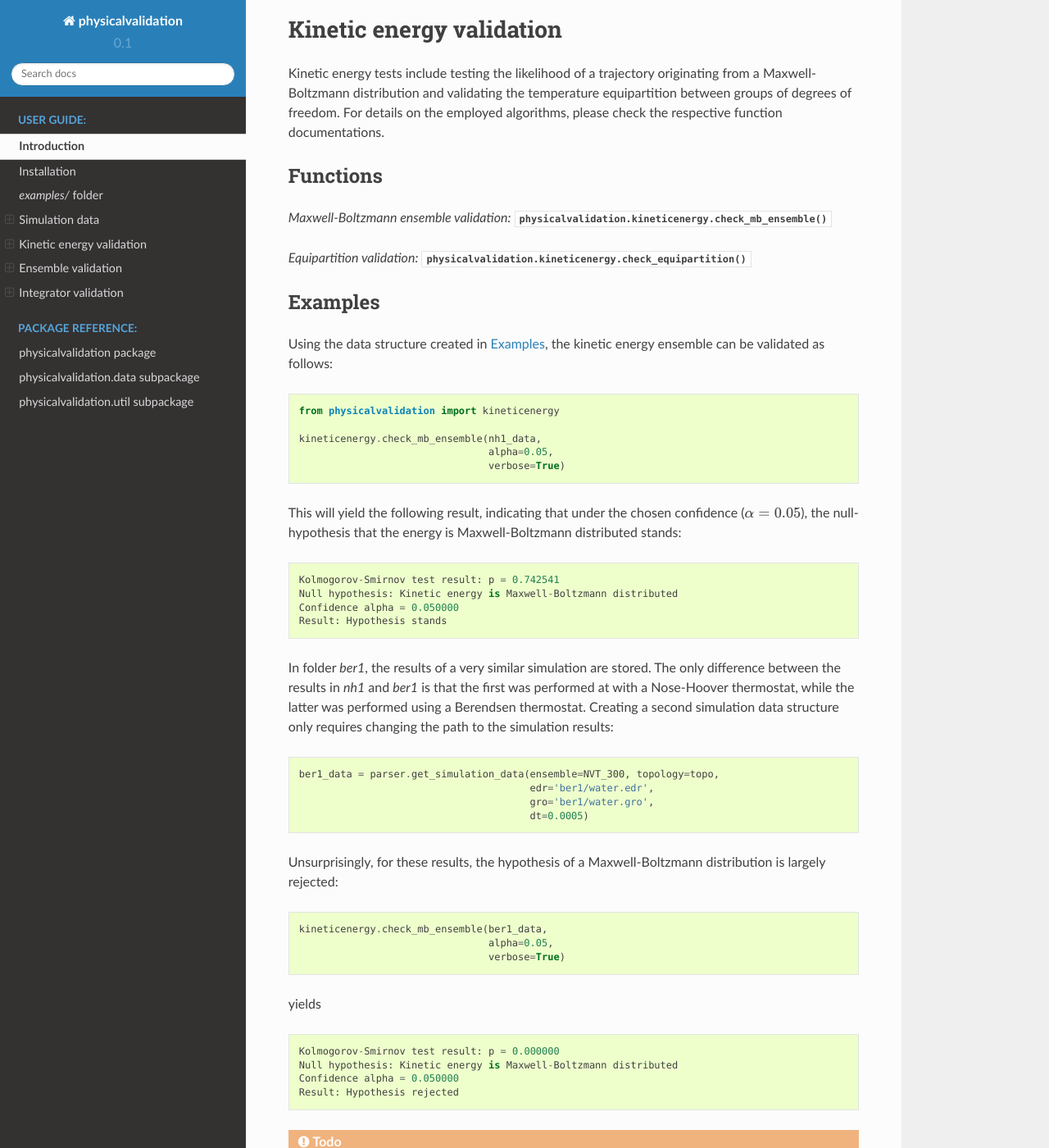
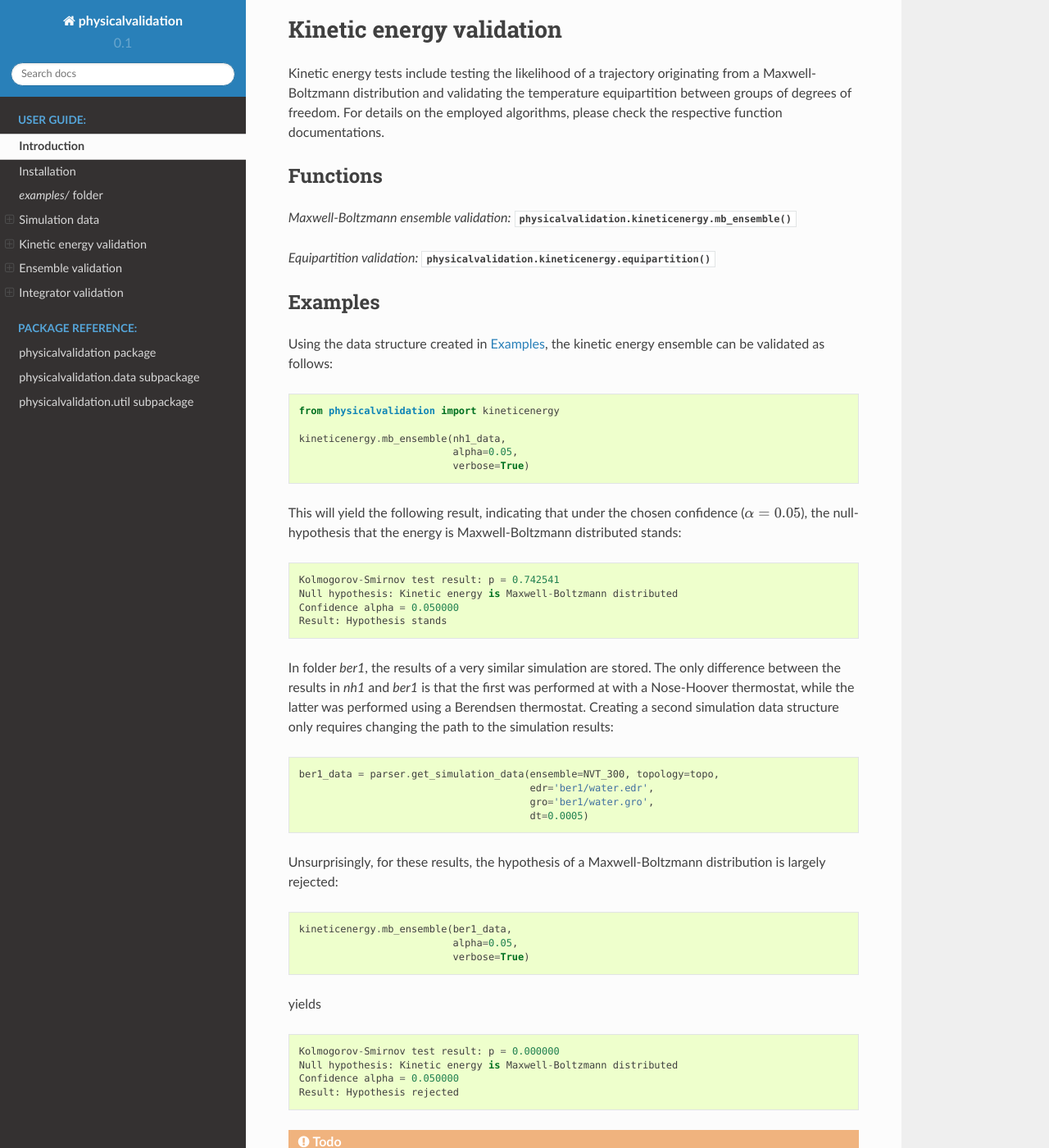
Before and after one commit to shirtsgroup/physical_validation, a Sphinx documentation site: the page built from doc/userguide.rst, in a window 1280 px wide and 1400 px high, scrolled down 4091 px. Shown: the whole window at 82% size. Built offline with Sphinx 7.4.7 and the Read the Docs theme 2.0.0, drawn with Linux system fonts in a browser that asks for light colours.

Commit message:
Rename kineticenergy functions to fit scheme

```diff
--- a/doc/userguide.rst
+++ b/doc/userguide.rst
@@ -203,11 +203,11 @@ function documentations.
 Functions
 ---------
 *Maxwell-Boltzmann ensemble validation:*
-:func:`physicalvalidation.kineticenergy.check_mb_ensemble`
+:func:`physicalvalidation.kineticenergy.mb_ensemble`
 
 
 *Equipartition validation:*
-:func:`physicalvalidation.kineticenergy.check_equipartition`
+:func:`physicalvalidation.kineticenergy.equipartition`
 
 Examples
 --------
@@ -217,9 +217,9 @@ energy ensemble can be validated as follows:
 
    from physicalvalidation import kineticenergy
 
-   kineticenergy.check_mb_ensemble(nh1_data,
-                                   alpha=0.05,
-                                   verbose=True)
+   kineticenergy.mb_ensemble(nh1_data,
+                             alpha=0.05,
+                             verbose=True)
 
 This will yield the following result, indicating that under the chosen
 confidence (:math:`\alpha=0.05`), the null-hypothesis that the energy
@@ -248,9 +248,9 @@ Unsurprisingly, for these results, the hypothesis of a Maxwell-Boltzmann
 distribution is largely rejected:
 ::
 
-   kineticenergy.check_mb_ensemble(ber1_data,
-                                   alpha=0.05,
-                                   verbose=True)
+   kineticenergy.mb_ensemble(ber1_data,
+                             alpha=0.05,
+                             verbose=True)
 
 yields
 ::
```
Also changed, not shown: 2 other files.
